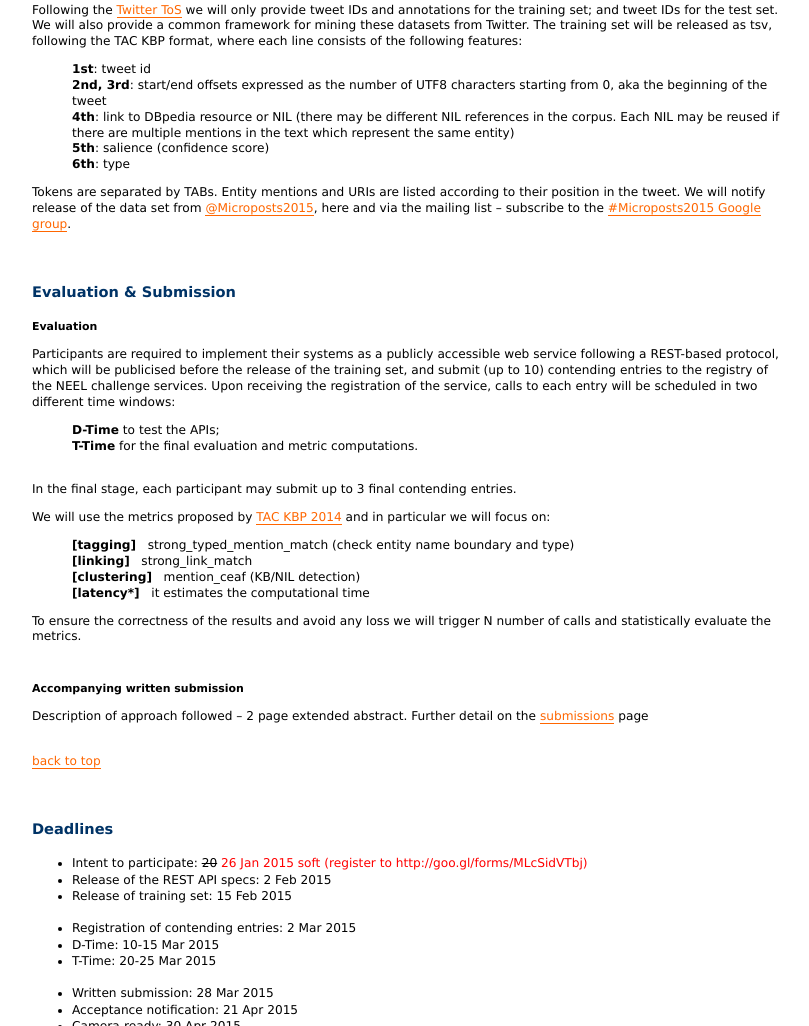
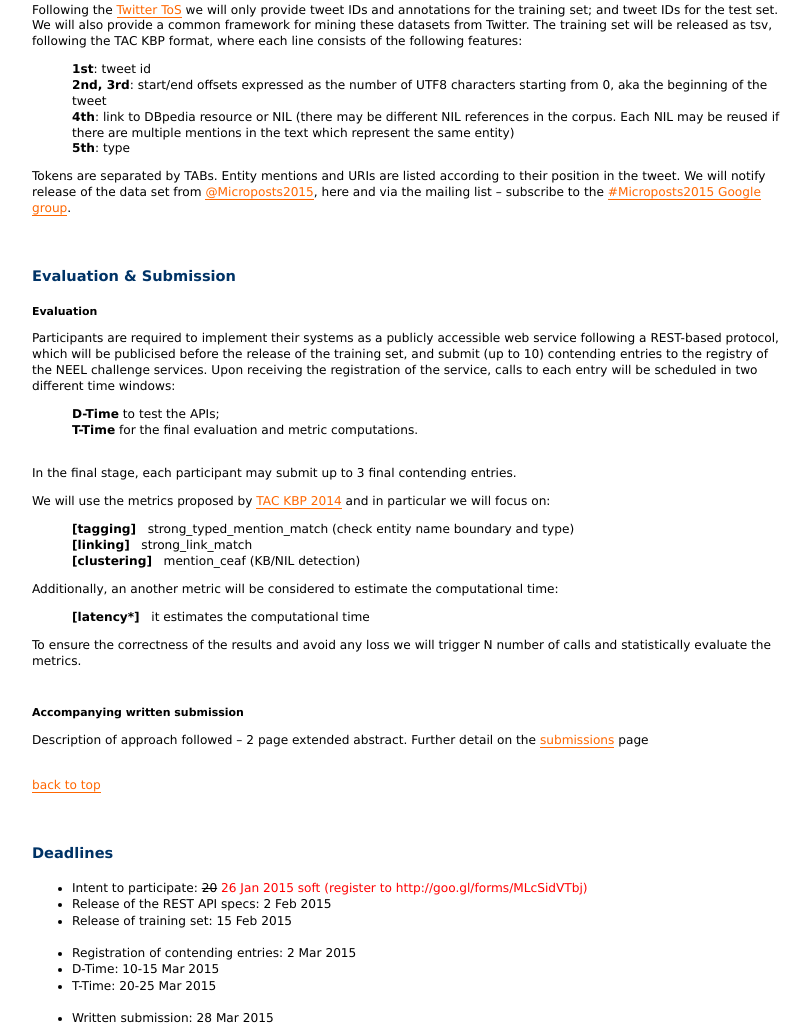
Before and after one commit to msm-orgcom/microposts2015, a plain HTML site: page challenge/index.html in a window 1280 px wide. Shown: the part 908-1934 px from the top of the page, without its empty margins (240-1049 px from the left). Drawn offline with Linux system fonts and the light colour scheme.

Commit message:
changes in the index.html

```diff
--- a/challenge/index.html
+++ b/challenge/index.html
@@ -151,8 +151,8 @@
                                         <dd><b>1st</b>: tweet id</dd>
                                         <dd><b>2nd, 3rd</b>: start/end offsets expressed as the number of UTF8 characters starting from 0, aka the beginning of the tweet</dd>
                                         <dd><b>4th</b>: link to DBpedia resource or NIL (there may be different NIL references in the corpus. Each NIL may be reused if there are multiple mentions in the text which represent the same entity)</dd>
-                                        <dd><b>5th</b>: salience (confidence score)</dd>
-                                        <dd><b>6th</b>: type</dd>
+                                        <!--dd><b>5th</b>: salience (confidence score)</dd-->
+                                        <dd><b>5th</b>: type</dd>
                                     </dl>
 
                                     <p>Tokens are separated by TABs. Entity mentions and URIs are listed according to their position in the tweet. We will notify release of the data set from <a href="https://twitter.com/Microposts2015">&#64;Microposts2015</a>, here and via the mailing list &ndash; subscribe to the <a href="https://groups.google.com/d/forum/microposts2015">#Microposts2015 Google group</a>.
@@ -184,6 +184,11 @@
                                         <dd><b>[tagging]</b>&nbsp;&nbsp;&nbsp;strong_typed_mention_match (check entity name boundary and type)</dd>
                                         <dd><b>[linking]</b>&nbsp;&nbsp;&nbsp;strong_link_match</dd>
                                         <dd><b>[clustering]</b>&nbsp;&nbsp;&nbsp;mention_ceaf (KB/NIL detection)</dd>
+                                    </dl>
+
+                                    Additionally, an another metric will be considered to estimate the computational time:
+
+                                    <dl>
                                         <dd><b>[latency*]</b>&nbsp;&nbsp;&nbsp;it estimates the computational time</dd>
                                     </dl>
 
```
